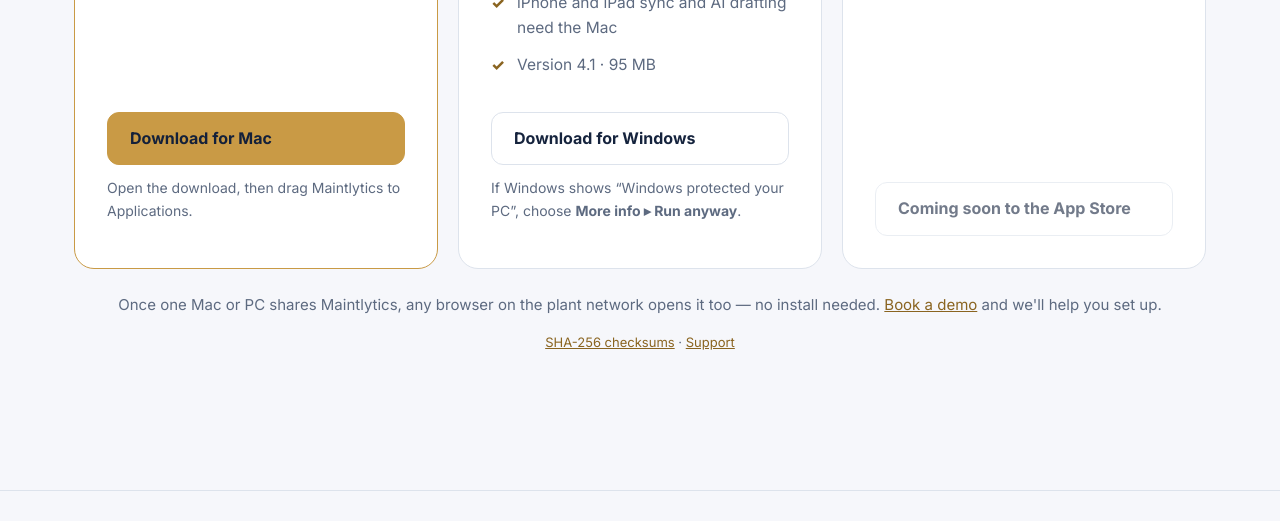
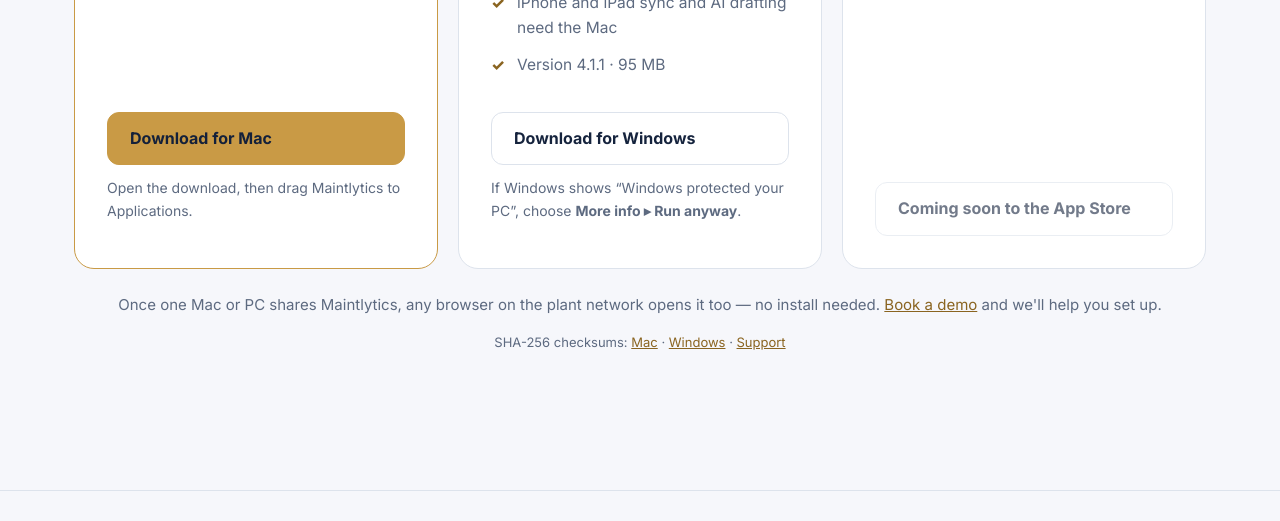
Before and after one commit to SpacemanchadZ/maintlytics.com, a plain HTML site: page docs/download.html in a window 1280 px wide. Shown: the part 857-1378 px from the top of the page. Drawn offline with Linux system fonts and the light colour scheme.

Commit message:
Download page: Windows 4.1.1 (fixes the black window in 4.1.0)
Co-Authored-By: Claude Opus 5.5 <noreply@anthropic.com>

```diff
--- a/docs/download.html
+++ b/docs/download.html
@@ -50,9 +50,9 @@
         <li>Windows 10 or 11 (64-bit)</li>
         <li>On its own, shared with the plant, or connected to a hub</li>
         <li>iPhone and iPad sync and AI drafting need the Mac</li>
-        <li>Version 4.1 · 95 MB</li>
+        <li>Version 4.1.1 · 95 MB</li>
       </ul>
-      <a class="btn" href="https://github.com/SpacemanchadZ/maintlytics.com/releases/download/v4.1/Maintlytics-4.1-Windows-Setup.exe">Download for Windows</a>
+      <a class="btn" href="https://github.com/SpacemanchadZ/maintlytics.com/releases/download/v4.1.1/Maintlytics-4.1.1-Windows-Setup.exe">Download for Windows</a>
       <p class="muted" style="font-size:14px;margin-top:12px">If Windows shows “Windows protected your PC”, choose <b>More info ▸ Run anyway</b>.</p>
     </div>
     <div class="tier">
@@ -67,7 +67,7 @@
     </div>
   </div>
   <p class="muted center" style="margin-top:24px;font-size:15px">Once one Mac or PC shares Maintlytics, any browser on the plant network opens it too — no install needed. <a href="/contact">Book a demo</a> and we'll help you set up.</p>
-  <p class="muted center" style="font-size:13px"><a href="https://github.com/SpacemanchadZ/maintlytics.com/releases/download/v4.1/SHA256SUMS.txt">SHA-256 checksums</a> · <a href="/support">Support</a></p>
+  <p class="muted center" style="font-size:13px">SHA-256 checksums: <a href="https://github.com/SpacemanchadZ/maintlytics.com/releases/download/v4.1/SHA256SUMS.txt">Mac</a> · <a href="https://github.com/SpacemanchadZ/maintlytics.com/releases/download/v4.1.1/SHA256SUMS.txt">Windows</a> · <a href="/support">Support</a></p>
 </div></section>
 </main>
 <footer><div class="wrap">
```
Also changed, not shown: pages/download.html (+3 -3 lines).
